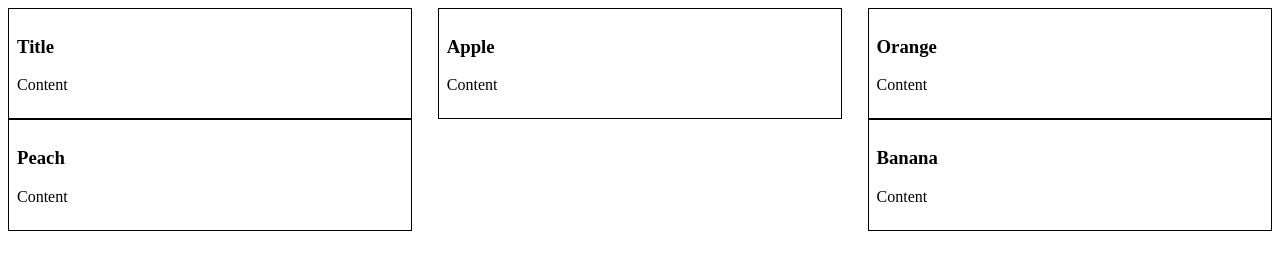
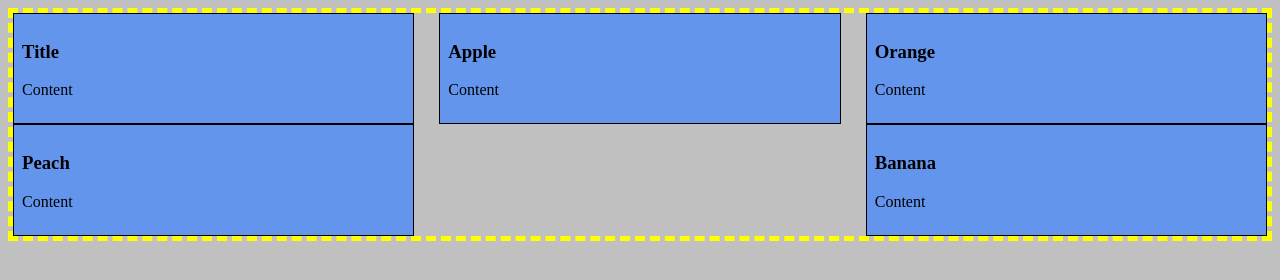
Before and after one commit to dwolverton/day2-shared, a plain HTML site: page media-query-example.html in a window 1280 px wide. Drawn offline with Linux system fonts and the light colour scheme.

Commit message:
responsive grid example

```diff
--- a/media-query-example.css
+++ b/media-query-example.css
@@ -4,16 +4,35 @@ main {
   justify-content: space-between;
 }
 
-/* TODO Mobile stiles... one column (right now it's 3) */
+/* Mobile stiles... one column (right now it's 3) */
 main > div {
   padding: .5em;
   border: 1px solid black;
-  width: 32%;
+  width: 100%;
   box-sizing: border-box;
 }
 
-/* TODO 768px+ (2 columns, background: red) */
+/* 768px+ (2 columns, background: red) */
+@media screen and (min-width: 768px) {
+  body {
+    background-color: silver;
+  }
 
+  /* Only rewrite the properties that need to change */
+  main > div {
+    width: 49%; /* 2 columns */
+    background-color: lightcoral;
+  }
+}
 
+/* 992px+ (3 columns, background: blue) */
+@media screen and (min-width: 992px) {
+  body {
+    border: 5px dashed yellow;
+  }
 
-/* TODO 992px+ (3 columns, background: blue) */
+  main > div {
+    width: 32%;
+    background-color: cornflowerblue;
+  }
+}
```
